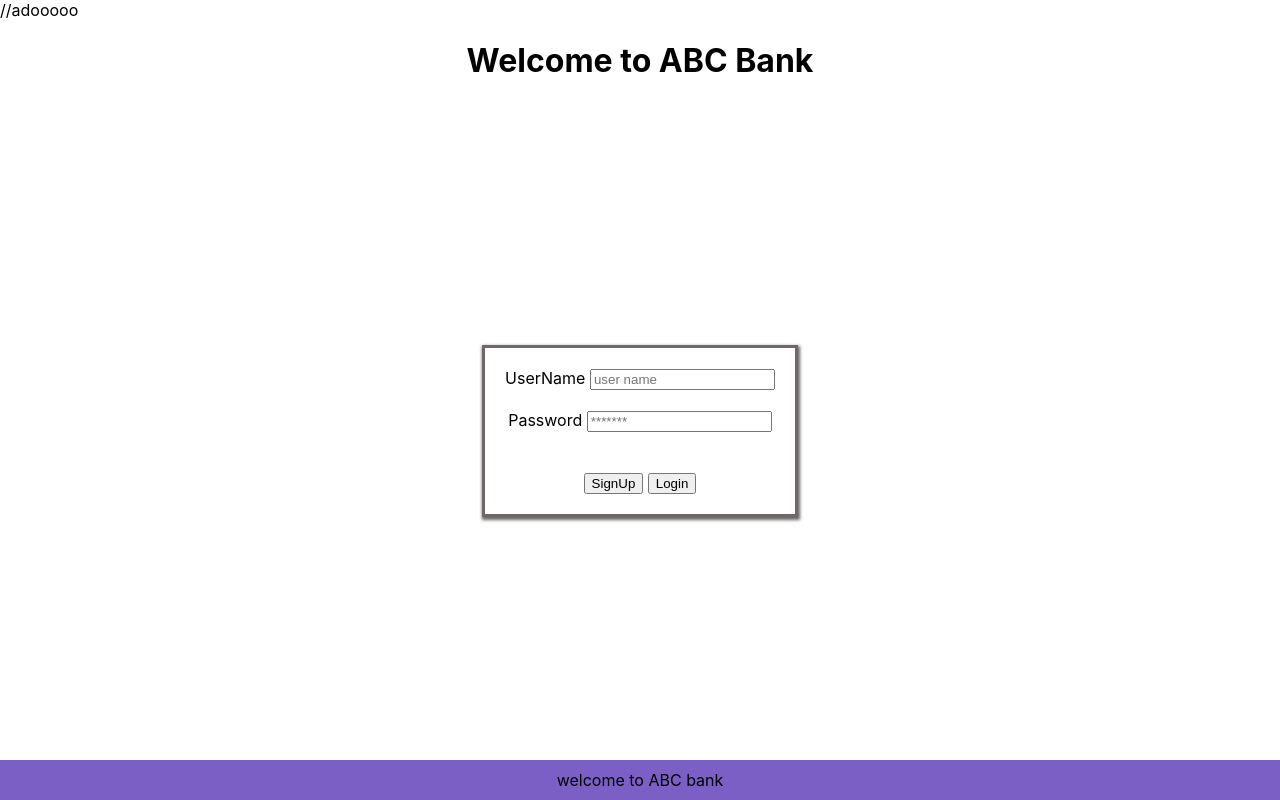
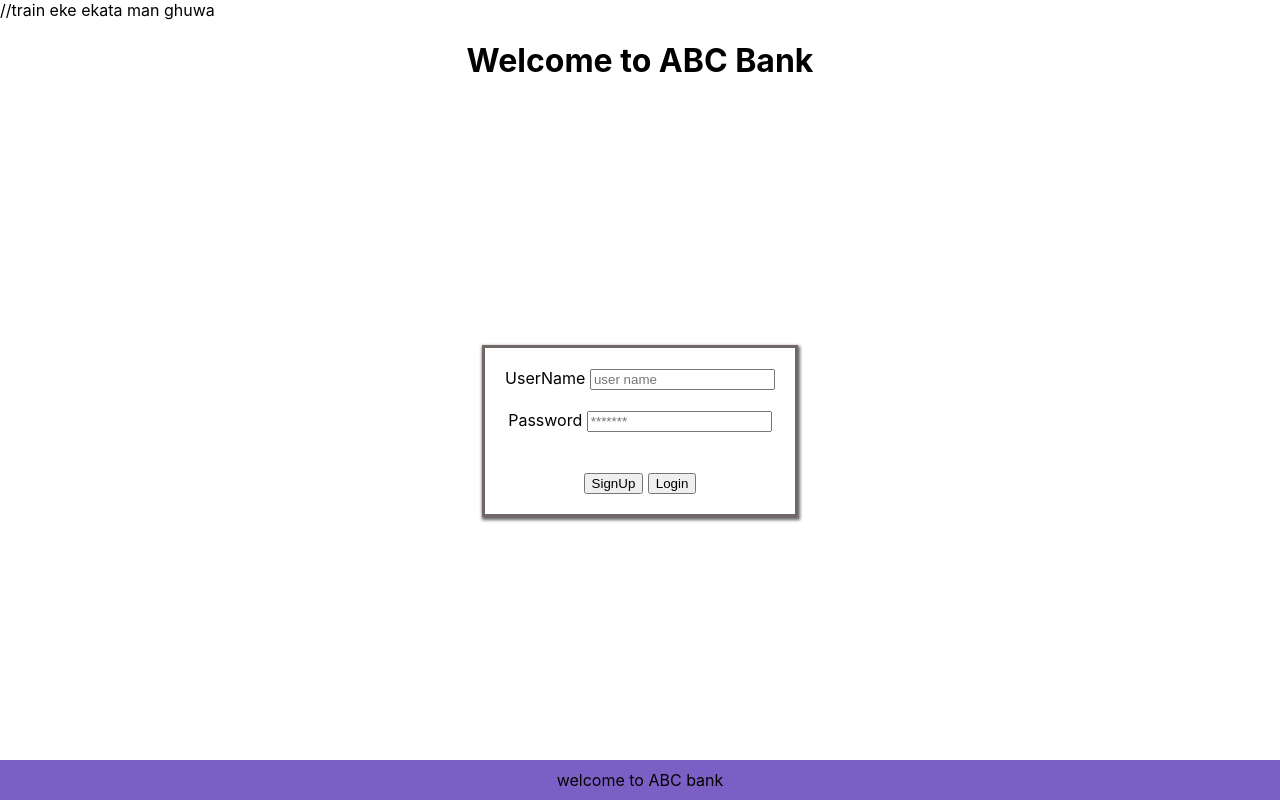
Before and after one commit to LakshanWC/EAD2-CW, a React (Create React App) app in the folder front-end/banking-system-ui/: page / in a window 1280 px wide. Built offline with nearby package versions, Linux system fonts and the light colour scheme.

Commit message:
mn rukshan
sadda epa

```diff
--- a/front-end/banking-system-ui/src/Login.js
+++ b/front-end/banking-system-ui/src/Login.js
@@ -12,7 +12,7 @@ function Login() {
 
     return (
         <div className={"login-container"}>
-            //adooooo
+            //train eke ekata man ghuwa
             <h1><center>Welcome to ABC Bank</center></h1>
             <div className={"center-middle"}>
                 <div className={"center-box"}>
```
